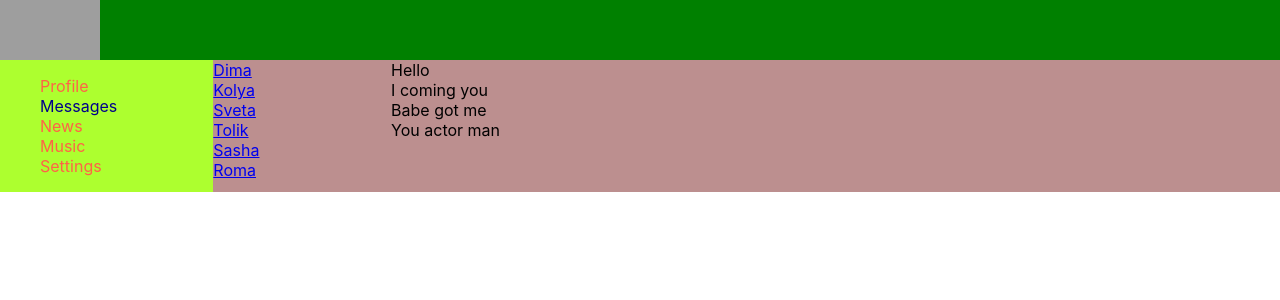
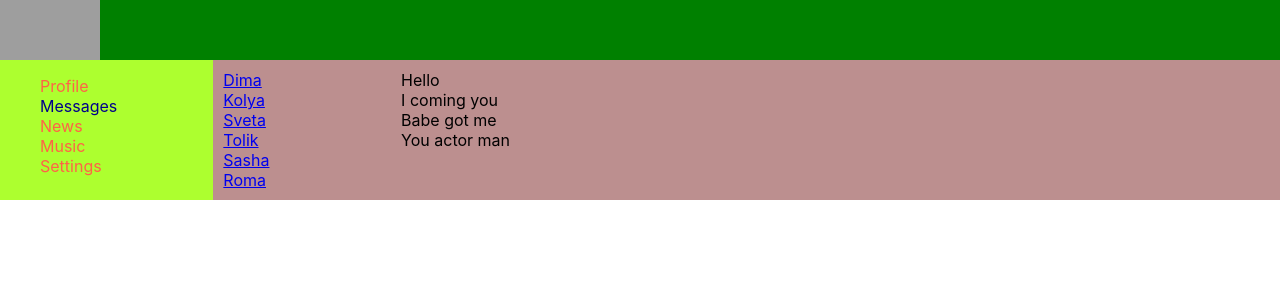
Before and after one commit to GoodLuckMister/first-app-react, a React (Create React App) app: page /dialogs in a window 1280 px wide. Shown: the top 300 px of the page. Built offline with nearby package versions, Linux system fonts and the light colour scheme; grey boxes are pictures that could not be loaded.

Commit message:
new level

```diff
--- a/src/components/Dialogs/Dialogs.module.css
+++ b/src/components/Dialogs/Dialogs.module.css
@@ -2,10 +2,16 @@
     display: grid;
     grid-template-columns: 2fr 10fr;
 }
-.dialogsItems{}
-.dialog{}
+.dialogsItems{
+    padding: 10px;
+}
+.dialog{
+
+}
 .dialog.active{
     color: yellow;
 }
-.messages{}
+.messages{
+    padding: 10px;
+}
 .message{}
```
